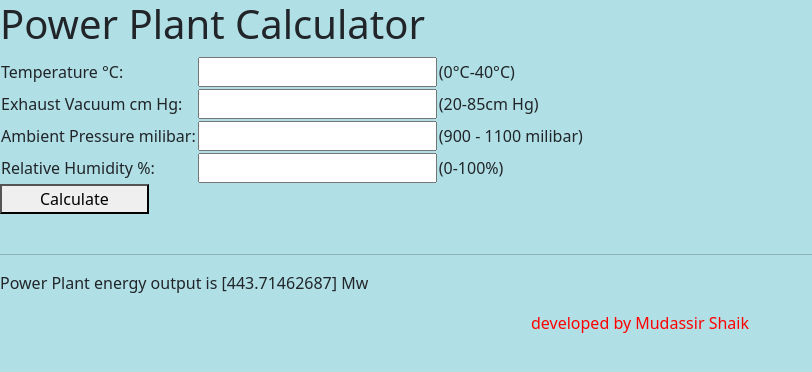
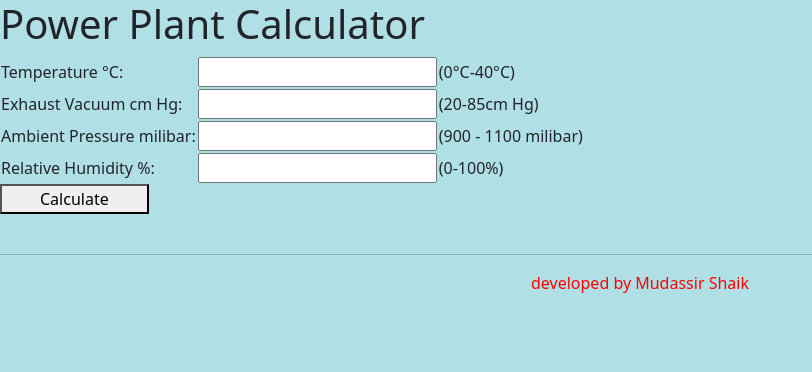
Before and after one commit to skmudassir-it/power-plant-energy-output, a Flask app: page / in a window 1280 px wide. Shown: the top 372 px of the page, without its empty margins (0-812 px from the left). Run offline with Flask 2, Linux system fonts and the light colour scheme; parts of the project's set-up code (start-up, migrations or seed data) failed here and were passed over; some libraries are stand-ins or nearby versions.

Commit message:
Update index.html

```diff
--- a/templates/index.html
+++ b/templates/index.html
@@ -1,16 +1,10 @@
+{% extends 'basic.html' %}
 
-<!doctype html>
-<html lang="en">
-  <head>
-    <meta charset="utf-8">
-    <meta name="viewport" content="width=device-width, initial-scale=1">
-    <link href="/static/css/style.css" rel="stylesheet">
+{% block head %}
+<title>Power Plant Calculator</title>
+{% endblock %}
 
-<title>Power Plant Calculator</title>
-
-  </head>
-  <body style="background-color:powderblue">
-
+{% block body %}
 <h1>Power Plant Calculator</h1>
 <form action '/' method = 'POST'>
     <table>
@@ -30,10 +24,7 @@
     <button type='submit' value='submit'>&emsp;&emsp;Calculate&emsp;&emsp;</button><br><br>
     <hr>
 </form>
-
-<p>Power Plant energy output is [443.71462687] Mw</p>
-
-
-    <p style="color:red;text-align: center"> developed by Mudassir Shaik</p>
-  </body>
-</html>
+{% if eo%}
+<p>Power Plant energy output is {{ eo }} Mw</p>
+{% endif %}
+{% endblock %}
```
